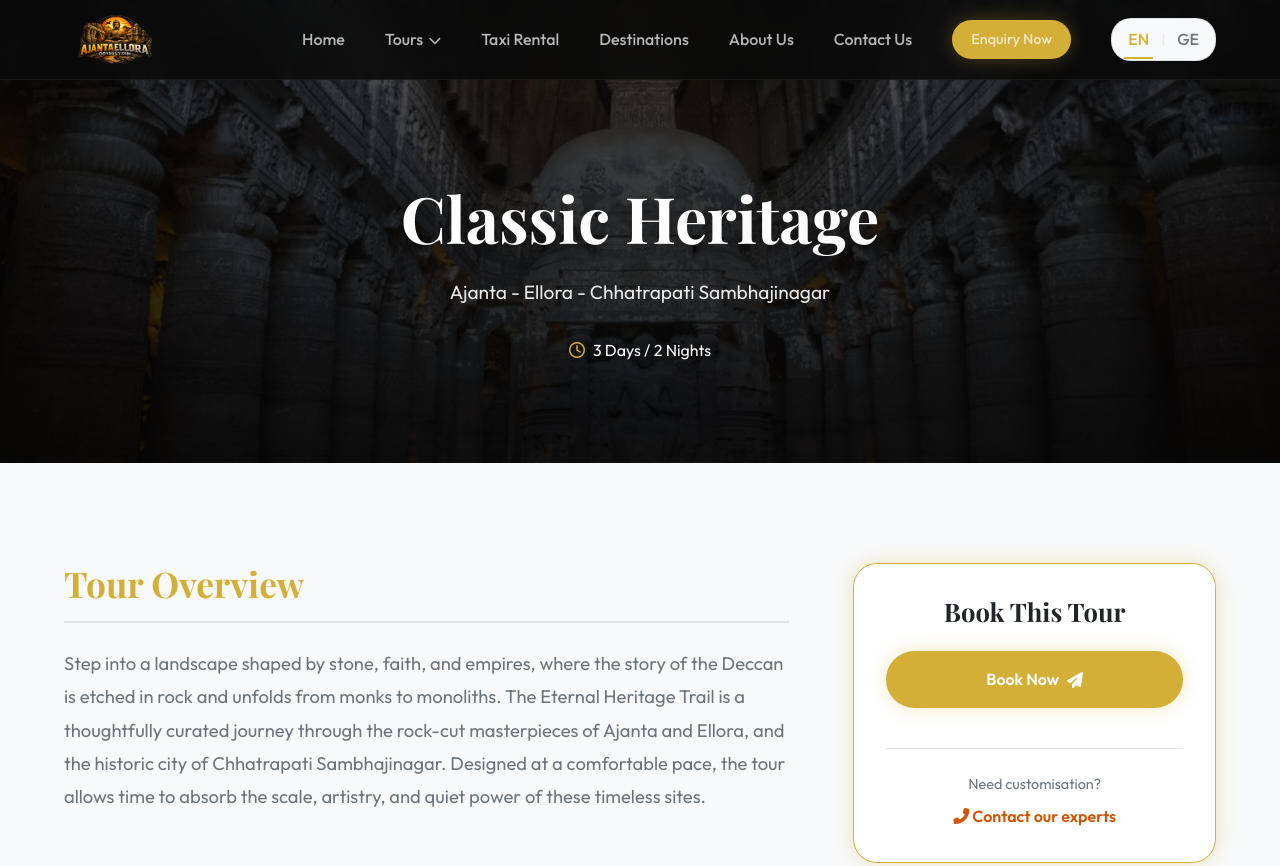
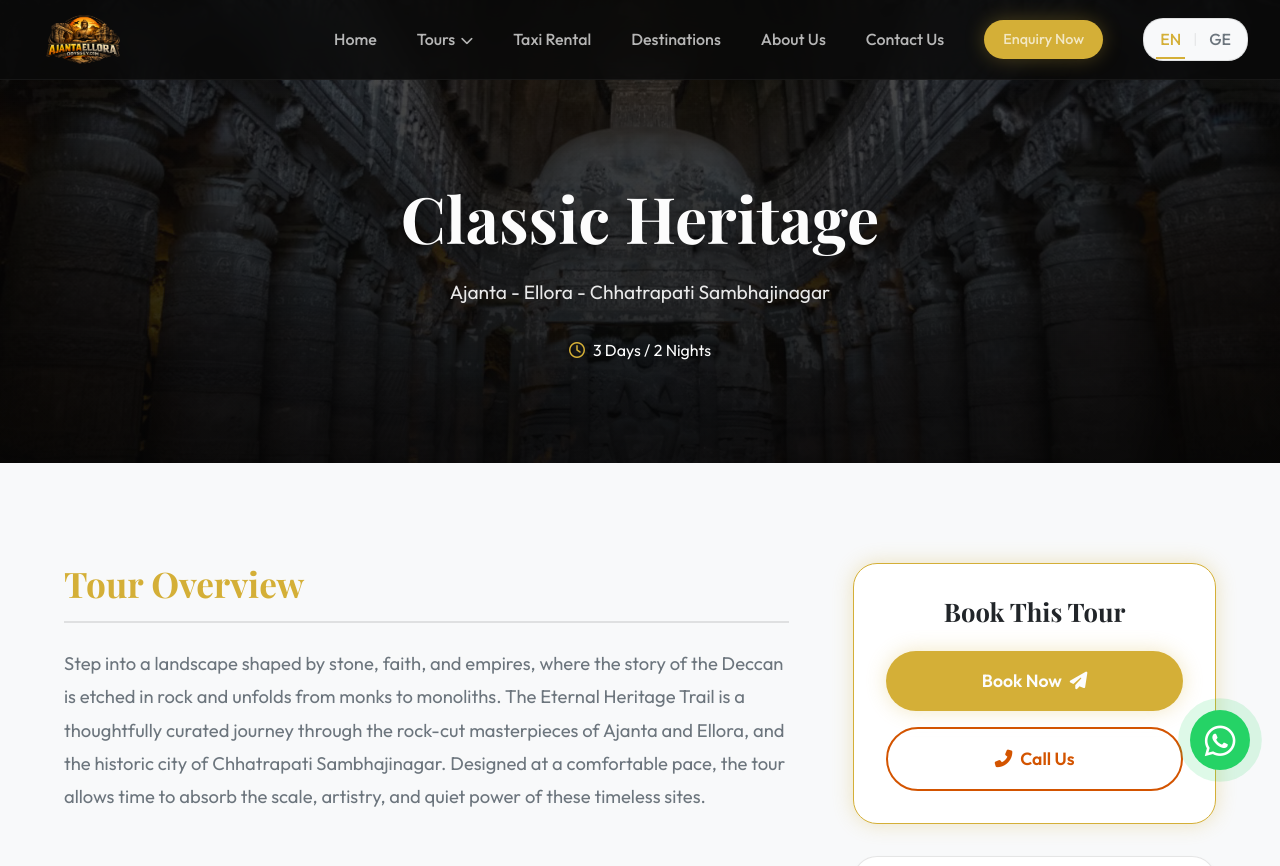
Before and after one commit to MohitSapkal/AjantaElloraOdyssey.com, a website: page public/tour-classic.html in a window 1280 px wide. Shown: the top 866 px of the page. Drawn offline with nearby package versions, Linux system fonts and the light colour scheme; a web font is replaced by a local one.

Commit message:
Updated project files

```diff
--- a/public/css/styles.css
+++ b/public/css/styles.css
@@ -209,6 +209,12 @@ body.home-page .navbar.scrolled .nav-links>li:not(.nav-enquiry-btn):not(.lang-sw
     opacity: 1;
     pointer-events: auto;
     transform: translateY(0);
+}
+
+.navbar .container {
+    width: 100%;
+    max-width: 100%;
+    padding: 0 2rem;
 }
 
 .nav-container {
--- a/public/tour-classic.html
+++ b/public/tour-classic.html
@@ -417,16 +417,15 @@
                         style="background: var(--bg-card); border-radius: var(--radius-lg); border: 1px solid var(--primary); padding: 2rem; box-shadow: var(--shadow-glow); margin-bottom: 2rem;">
                         <h3 style="font-size: 1.6rem; margin-bottom: 1.5rem; text-align: center;">Book This Tour</h3>
 
-                        <a href="enquiry.html" class="btn btn-primary"
-                            style="width: 100%; margin-bottom: 1rem; padding: 1rem;"> Book Now <i
-                                class="fas fa-paper-plane"></i></a>
-
-                        <div
-                            style="text-align: center; margin-top: 1.5rem; padding-top: 1.5rem; border-top: 1px solid var(--border-light);">
-                            <p style="color: var(--text-muted); font-size: 0.9rem; margin-bottom: 0.5rem;">Need
-                                customisation?</p>
-                            <a href="tel:+919595777723" style="color: #d35400; font-weight: 600;"><i
-                                    class="fas fa-phone-alt"></i> Contact our experts</a>
+                        <div style="display: flex; flex-direction: column; gap: 1rem;">
+                            <a href="enquiry.html" class="btn btn-primary"
+                                style="width: 100%; padding: 1rem; display: flex; align-items: center; justify-content: center; gap: 0.5rem; font-size: 1.1rem;">
+                                Book Now <i class="fas fa-paper-plane"></i>
+                            </a>
+                            <a href="tel:+919595777723" class="btn btn-outline"
+                                style="width: 100%; padding: 1rem; border-color: #d35400; color: #d35400; border-width: 2px; display: flex; align-items: center; justify-content: center; gap: 0.5rem; font-size: 1.1rem; background-color: transparent; text-decoration: none;">
+                                <i class="fas fa-phone-alt"></i> Call Us
+                            </a>
                         </div>
                     </div>
 
@@ -545,6 +544,13 @@
         </div>
     </footer>
 
+    <!-- WhatsApp Sticky Button -->
+    <a href="https://wa.me/919595777723" class="whatsapp-float" target="_blank" rel="noopener noreferrer"
+        aria-label="Open WhatsApp Chat" title="Open WhatsApp Chat">
+        <i class="fab fa-whatsapp"></i>
+        <span class="tooltip">Chat with Us</span>
+    </a>
+
     <!-- Custom JS -->
     <script src="js/script.js"></script>
 </body>
```
Also changed, not shown: public/tour-compact.html (+16 -10 lines), public/tour-deccan.html (+16 -10 lines), public/tour-devotion.html (+16 -10 lines), public/tour-express.html (+16 -11 lines), public/tour-nature.html (+16 -10 lines).
